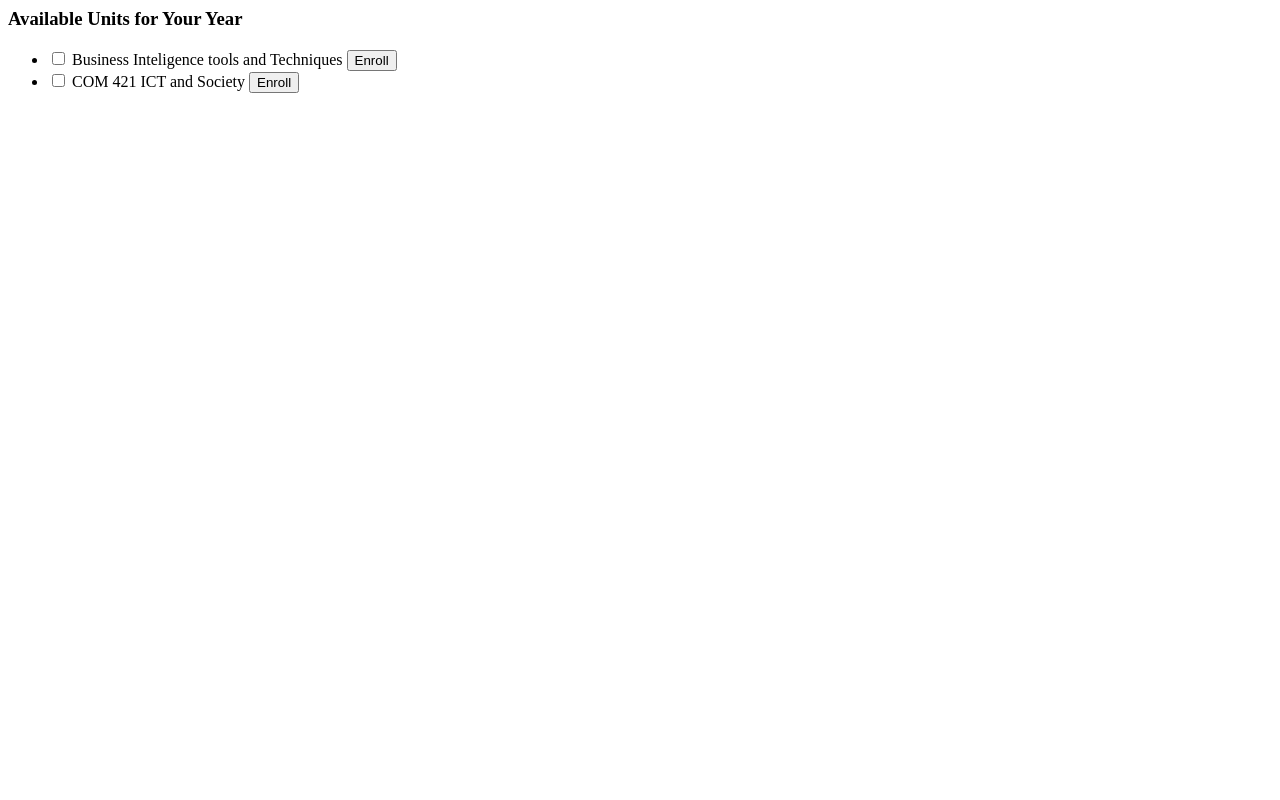
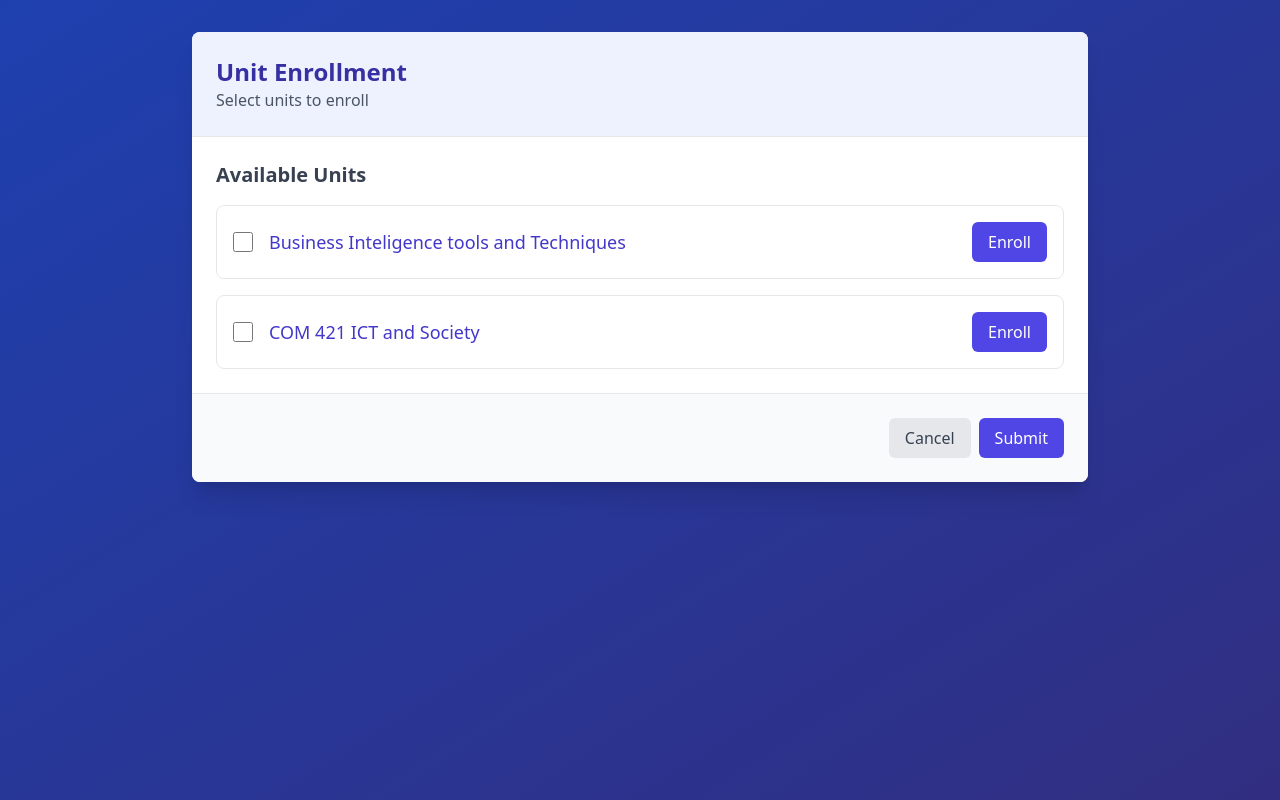
Before and after one commit to felixmokayabeatz/ai-assignment-submision-reminder, a Django app: page /enroll/1/ in a window 1280 px wide. Run offline with Django 5.2, Linux system fonts and the light colour scheme; a user stored in the database is signed in; data comes from the database, SQL or seed files in the repository; parts of the project's set-up code (start-up, migrations or seed data) failed here and were passed over; some libraries are stand-ins or nearby versions.

Commit message:
Revamp unit enrollment page with enhanced layout and styling

```diff
--- a/assignment_reminder/reminders/templates/enroll.html
+++ b/assignment_reminder/reminders/templates/enroll.html
@@ -1,18 +1,55 @@
+<!DOCTYPE html>
+<html lang="en">
+<head>
+    <meta charset="UTF-8">
+    <meta name="viewport" content="width=device-width, initial-scale=1.0">
+    <title>Unit Enrollment</title>
+    <script src="https://cdn.tailwindcss.com"></script>
+    <script src="https://cdnjs.cloudflare.com/ajax/libs/font-awesome/6.4.0/js/all.min.js"></script>
+</head>
+<body class="bg-gradient-to-br from-blue-800 to-indigo-900 min-h-screen p-8">
+    <div class="max-w-4xl mx-auto bg-white rounded-lg shadow-xl overflow-hidden">
+        <div class="p-6 border-b border-gray-200 bg-indigo-50">
+            <h1 class="text-2xl font-bold text-indigo-800">Unit Enrollment</h1>
+            <p class="text-gray-600">Select units to enroll</p>
+        </div>
+
+        <div class="p-6">
+            <h2 class="text-xl font-semibold text-gray-700 mb-4">Available Units</h2>
 
             <form method="post">
                 {% csrf_token %}
-    <h3>Available Units for Your Year</h3>
-    <ul>
+                <ul class="space-y-4">
                     {% for unit in available_units %}
-            <li>
-                <input type="checkbox" name="units" value="{{ unit.id }}" id="unit_{{ unit.id }}">
-                <label for="unit_{{ unit.id }}">{{ unit.name }}</label>
-                <button type="submit" class="btn btn-primary">Enroll</button>
+                        <li class="flex items-center p-4 text-gray-700 hover:bg-indigo-50 rounded-lg border border-gray-200 transition-all duration-200">
+                            <input type="checkbox" name="units" value="{{ unit.id }}" id="unit_{{ unit.id }}" class="mr-4 w-5 h-5 text-indigo-600 focus:ring-indigo-500 border-gray-300 rounded">
+                            <label for="unit_{{ unit.id }}" class="flex-1 text-lg text-indigo-700">{{ unit.name }}</label>
+                            <button type="submit" class="ml-auto px-4 py-2 bg-indigo-600 text-white rounded-md hover:bg-indigo-700 transition-colors">
+                                Enroll
+                            </button>
                         </li>
                     {% empty %}
-            <li>No units available for your year yet.</li>
+                        <div class="flex items-center p-6 text-gray-500 bg-gray-50 rounded-lg border border-gray-200">
+                            <div class="rounded-full bg-gray-100 p-3 mr-4">
+                                <i class="fas fa-exclamation-circle text-gray-400"></i>
+                            </div>
+                            <p class="text-lg">No units available for your year yet.</p>
+                        </div>
                     {% endfor %}
                 </ul>
+            </form>
+        </div>
 
-
-</form>
+        <div class="p-6 bg-gray-50 border-t border-gray-200">
+            <div class="flex justify-end">
+                <a href="#" class="px-4 py-2 bg-gray-200 text-gray-700 rounded-md hover:bg-gray-300 transition-colors mr-2">
+                    Cancel
+                </a>
+                <button type="submit" form="enrollment-form" class="px-4 py-2 bg-indigo-600 text-white rounded-md hover:bg-indigo-700 transition-colors">
+                    Submit
+                </button>
+            </div>
+        </div>
+    </div>
+</body>
+</html>
```
Lines whose indentation alone changed are shown as unchanged.
